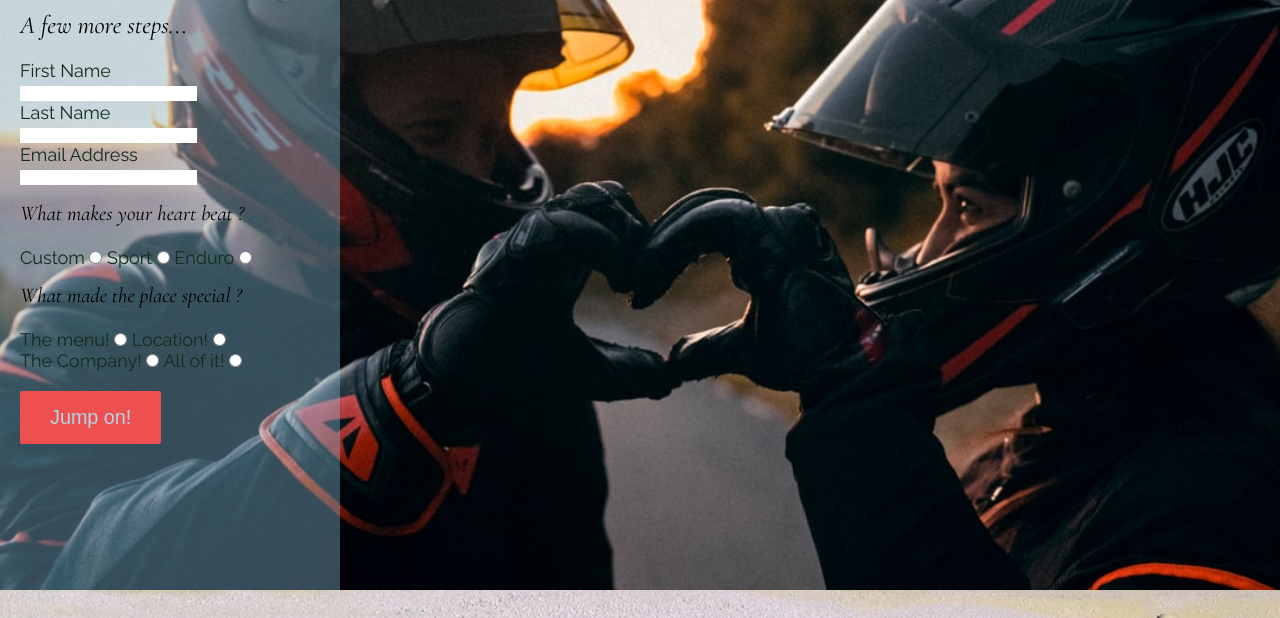
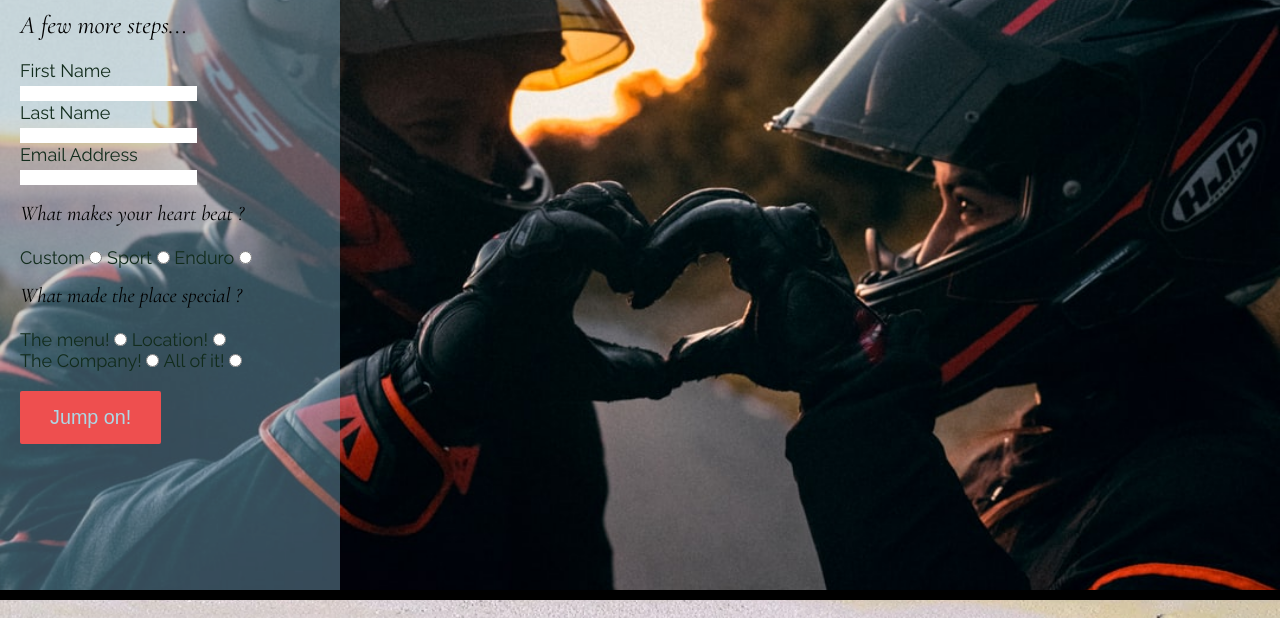
Before and after one commit to Code-Institute-Submissions/Valyx-Oasis_v2.0_SepResub, a plain HTML site: page signup.html in a window 1280 px wide. Shown: the part 90-708 px from the top of the page. Drawn offline with nearby package versions, Linux system fonts and the light colour scheme; a web font is replaced by a local one.

Commit message:
Added bottom border to the signup div to match the top one

```diff
--- a/css_style/style.css
+++ b/css_style/style.css
@@ -225,6 +225,7 @@ footer {
     background-position: right;
     background-size: cover;
     height: 600px;
+    border-bottom: solid black 10px;
 }
 
 #form_div {
```
